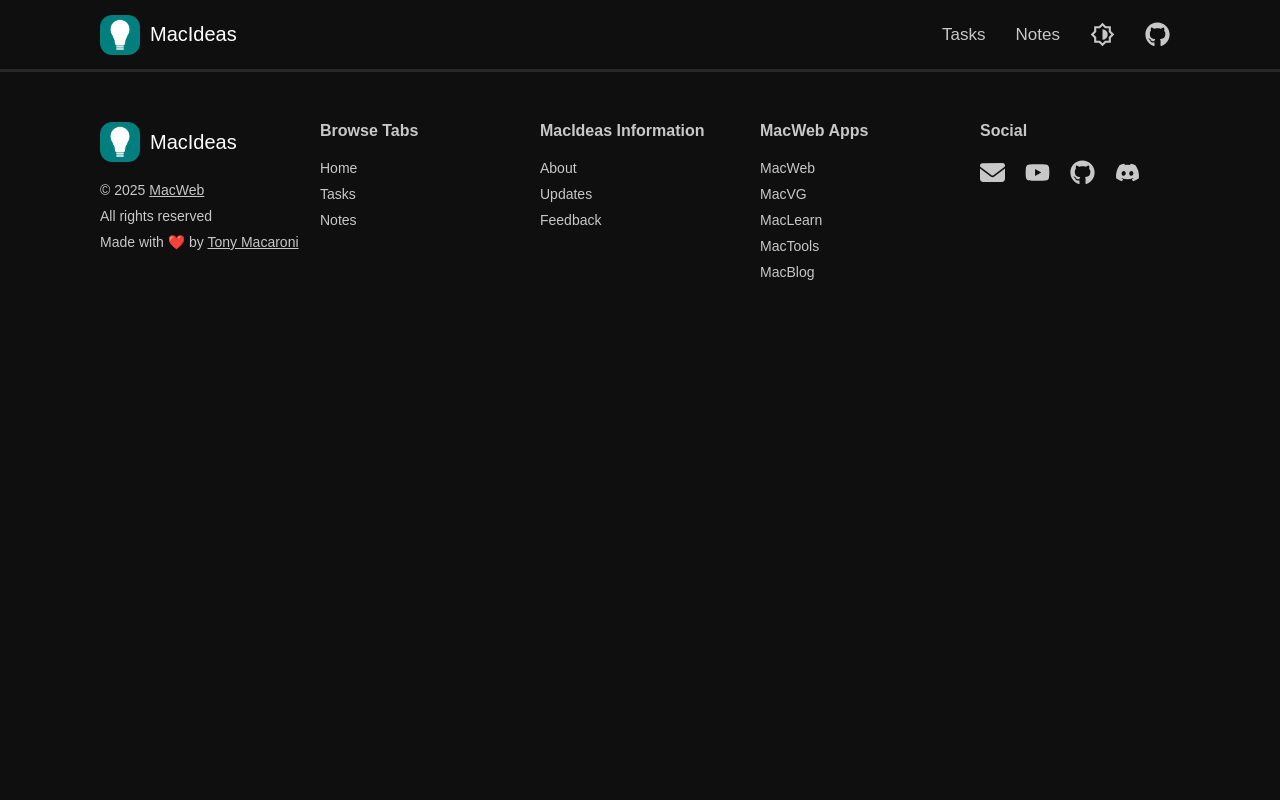
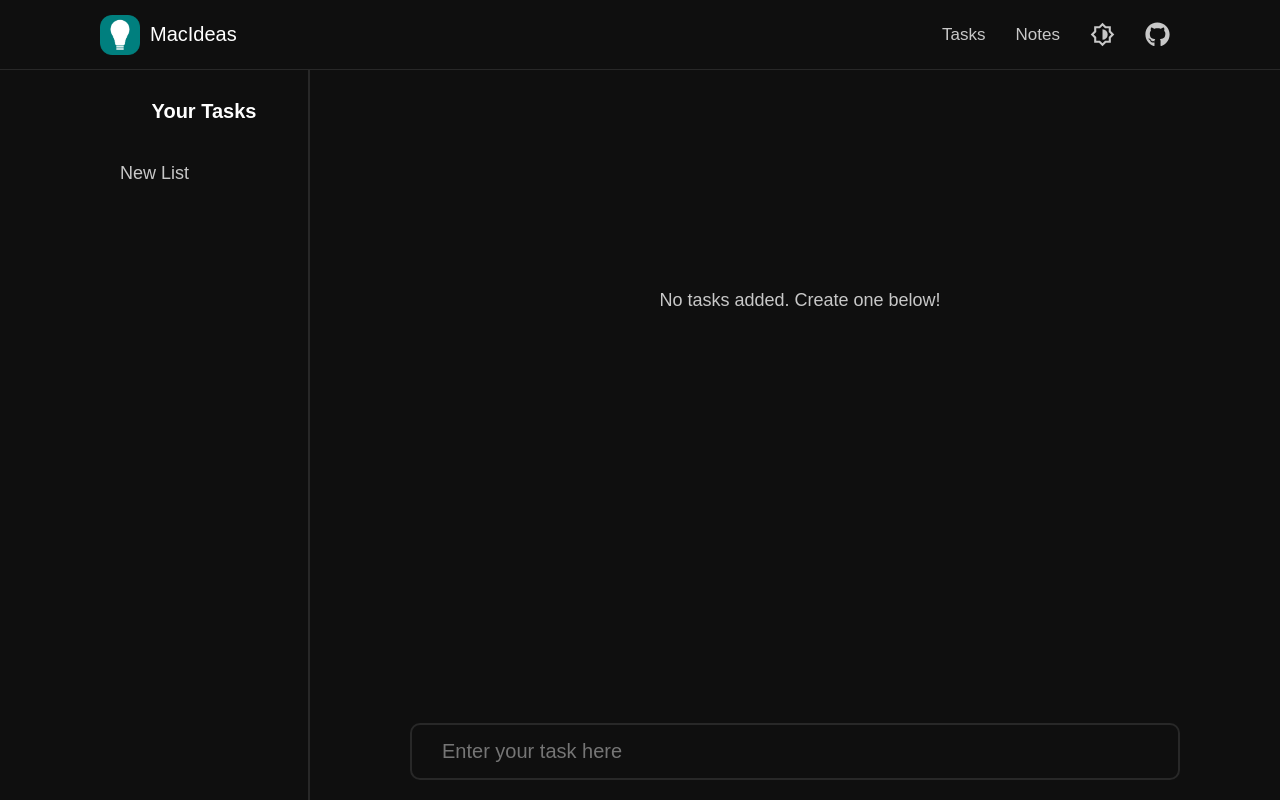
Before and after one commit to Mac-Web/macideas, a React (Vite) app: page /#/tasks/0 in a window 1280 px wide. Built offline with nearby package versions, Linux system fonts and the light colour scheme; a web font is replaced by a local one.

Commit message:
Added basic tasks functionality and support for multiple task lsits

```diff
--- a/index.html
+++ b/index.html
@@ -3,8 +3,8 @@
   <head>
     <meta charset="UTF-8" />
     <meta name="viewport" content="width=device-width, initial-scale=1.0" />
-    <link rel="shortcut icon" href="/public/logo.png" type="image/x-icon" />
-    <title>Home | Macideas</title>
+    <link rel="shortcut icon" href="/logo.png" type="image/x-icon" />
+    <title>Home | MacIdeas</title>
     <link rel="preconnect" href="https://fonts.googleapis.com" />
     <link rel="preconnect" href="https://fonts.gstatic.com" crossorigin />
     <link href="https://fonts.googleapis.com/css2?family=Cal+Sans&display=swap" rel="stylesheet" />
--- a/src/App.jsx
+++ b/src/App.jsx
@@ -3,7 +3,6 @@ import Home from "./pages/Home";
 import Tasks from "./pages/Tasks";
 import Notes from "./pages/Notes";
 import Nav from "./components/Nav";
-import Footer from "./components/Footer";
 
 function App() {
   return (
@@ -12,9 +11,9 @@ function App() {
       <Routes>
         <Route path="/" element={<Home />} />
         <Route path="/tasks" element={<Tasks />} />
+        <Route path="/tasks/:id" element={<Tasks />} />
         <Route path="/notes" element={<Notes />} />
       </Routes>
-      <Footer />
     </HashRouter>
   );
 }
--- /dev/null
+++ b/src/components/Card.jsx
@@ -0,0 +1,18 @@
+import { motion } from "framer-motion";
+
+function Card({ name, type }) {
+  return (
+    <motion.div
+      whileHover={{
+        y: -5,
+        scale: 1.05,
+      }}
+      className="card"
+    >
+      <h3 className="card-type">{type}</h3>
+      <h2 className="card-name">{name}</h2>
+    </motion.div>
+  );
+}
+
+export default Card;
--- /dev/null
+++ b/src/components/Task.jsx
@@ -0,0 +1,16 @@
+function Task({ task, tasks, setTasks, id }) {
+  function handleDelete() {
+    setTasks({ ...tasks, tasks: tasks.tasks.filter((task) => task.id !== id) });
+  }
+
+  return (
+    <div className="tasks-item">
+      {task}
+      <span className="del" onClick={handleDelete}>
+        del
+      </span>
+    </div>
+  );
+}
+
+export default Task;
--- /dev/null
+++ b/src/components/TaskPage.jsx
@@ -0,0 +1,61 @@
+import { useEffect, useState } from "react";
+import Task from "../components/Task";
+
+function TaskPage({ taskLists, setTaskLists, id }) {
+  const [tasks, setTasks] = useState(taskLists[id] || { tasks: [], id: 0, name: "New List" });
+  const [taskId, setTaskId] = useState(taskLists[id]?.id || 0);
+  const [taskInput, setTaskInput] = useState("");
+
+  useEffect(() => {
+    setTasks(taskLists[id] || { tasks: [], id: 0, name: "New List" });
+    setTaskId(taskLists[id]?.id || 0);
+  }, [id]);
+
+  useEffect(() => {
+    localStorage.setItem("macideas-tasks", JSON.stringify(taskLists));
+  }, [taskLists]);
+
+  useEffect(() => {
+    setTaskLists([...taskLists.slice(0, id), tasks, ...taskLists.slice(id + 1)]);
+  }, [tasks]);
+
+  function handleSubmit(e) {
+    e.preventDefault();
+    if (taskInput.trim().length > 0) {
+      let taskList = tasks.tasks;
+      let newTask = { task: taskInput.trim(), id: taskId };
+      if (taskList) {
+        setTasks({ ...tasks, tasks: [...taskList, newTask], id: taskId + 1 });
+      } else {
+        setTasks({ ...tasks, tasks: [newTask], id: taskId + 1 });
+      }
+      setTaskId(taskId + 1);
+      setTaskInput("");
+    }
+  }
+
+  return (
+    <div className="tasks-content">
+      <div className="tasks-list">
+        {tasks.tasks?.length > 0 ? (
+          tasks.tasks.map((task, i) => {
+            return <Task key={i} task={task.task} tasks={tasks} setTasks={setTasks} id={task.id} />;
+          })
+        ) : (
+          <div className="message">No tasks added. Create one below!</div>
+        )}
+      </div>
+      <form className="tasks-bar" onSubmit={(e) => handleSubmit(e)}>
+        <input
+          type="text"
+          value={taskInput}
+          onInput={(e) => setTaskInput(e.target.value)}
+          placeholder="Enter your task here"
+          className="tasks-input"
+        />
+      </form>
+    </div>
+  );
+}
+
+export default TaskPage;
--- a/src/pages/Home.css
+++ b/src/pages/Home.css
@@ -1,11 +1,12 @@
 .wrap {
   padding-inline: 100px;
+  padding-bottom: 50px;
 }
 
 .hero {
   display: flex;
   flex-direction: column;
-    padding-block: 50px;
+  padding-block: 30px;
   align-items: center;
   gap: 20px;
 }
@@ -19,3 +20,33 @@
   color: var(--secondary-text);
   font-size: 18px;
 }
+
+.cards {
+  display: flex;
+  justify-content: center;
+  gap: 30px;
+  padding-bottom: 50px;
+}
+
+.card {
+  border-radius: 10px;
+  width: 200px;
+  display: flex;
+  flex-direction: column;
+  padding: 20px;
+  padding-top: 10px;
+  gap: 5px;
+  border: 2px solid var(--primary-border);
+  cursor: pointer;
+}
+
+.card-type {
+  font-size: 14px;
+  color: var(--secondary-text);
+}
+
+.card-name {
+  font-size: 20px;
+  color: var(--primary-text);
+  line-height: 28px;
+}
--- a/src/pages/Home.jsx
+++ b/src/pages/Home.jsx
@@ -1,13 +1,22 @@
+import { motion } from "framer-motion";
 import "./Home.css";
+import Card from "../components/Card";
+import Footer from "../components/Footer";
 
 function Home() {
   return (
-    <div className="wrap">
+    <motion.div initial={{ opacity: 0, y: 200 }} animate={{ opacity: 1, y: 0 }}>
       <div className="hero">
         <h1 className="hero-title">Welcome back!</h1>
         <p className="hero-description">Select a file below to get started.</p>
       </div>
-    </div>
+      <div className="cards">
+        <Card name="MacVG todo" type="Tasks" />
+        <Card name="Shopping list" type="Tasks" />
+        <Card name="Meeting notes" type="Note" />
+      </div>
+      <Footer />
+    </motion.div>
   );
 }
 
--- /dev/null
+++ b/src/pages/Tasks.css
@@ -0,0 +1,108 @@
+.tasks {
+    display: flex;
+}
+
+.tasks-sidebar {
+    margin-left: 100px;
+    width: 210px;
+    border-right: 2px solid var(--primary-border);
+    height: calc(100vh - 70px);
+}
+
+.sidebar-title {
+    color: var(--primary-text);
+    font-size: 20px;
+    text-align: center;
+    padding-block: 30px;
+}
+
+.sidebar-list {
+    display: flex;
+    flex-direction: column;
+    gap: 10px;
+    list-style: none;
+    padding-right: 15px;
+}
+
+.sidebar-item {
+    color: var(--secondary-text);
+    font-size: 18px;
+    padding: 10px 20px;
+    border-radius: 5px;
+    text-decoration: none;
+    cursor: pointer;
+    transition: background-color 0.3s ease;
+}
+
+.sidebar-item:hover {
+    background-color: var(--secondary-bg);
+}
+
+.tasks-content {
+    flex: 1;
+    position: relative;
+}
+
+.message {
+    text-align: center;
+    color: var(--secondary-text);
+    font-size: 18px;
+    margin-top: 200px;
+}
+
+.tasks-list {
+    display: flex;
+    flex-direction: column;
+    gap: 10px;
+    height: calc(100vh - 160px);
+    overflow: auto;
+    padding-inline: 100px 90px;
+    padding-top: 20px;
+}
+
+.tasks-item {
+    background-color: var(--secondary-bg);
+    border-radius: 5px;
+    color: var(--primary-text);
+    font-size: 18px;
+    padding: 15px 20px;
+    position: relative;
+}
+
+.del {
+    position: absolute;
+    right: 15px;
+}
+
+.tasks-bar {
+    position: absolute;
+    bottom: 20px;
+    left: 100px;
+    width: calc(100% - 200px);
+    border: 2px solid var(--primary-border);
+    border-radius: 10px;
+}
+
+.tasks-input {
+    width: 100%;
+    padding: 15px 30px;
+    border: none;
+    outline: none;
+    background-color: transparent;
+    color: var(--primary-text);
+    font-size: 20px;
+}
+
+.tasks-list::-webkit-scrollbar {
+    width: 10px;
+}
+
+.tasks-list::-webkit-scrollbar-thumb {
+    background-color: var(--secondary-text);
+    border-radius: 10px;
+    border: 2px solid var(--primary-bg);
+}
+
+.tasks-list::-webkit-scrollbar-thumb:hover {
+    background-color: var(--primary-text);
+}
--- a/src/pages/Tasks.jsx
+++ b/src/pages/Tasks.jsx
@@ -1,9 +1,32 @@
+import { useParams, Link } from "react-router";
+import { motion } from "framer-motion";
+import { useState } from "react";
+import TaskPage from "../components/TaskPage";
+import "./Tasks.css";
+
 function Tasks() {
+  const { id } = useParams();
+  const [taskLists, setTaskLists] = useState(JSON.parse(localStorage.getItem("macideas-tasks")) || []);
+
   return (
-    <div>
+    <motion.div initial={{ opacity: 0, y: 200 }} animate={{ opacity: 1, y: 0 }}>
       <title>Tasks | MacIdeas</title>
-      Tasks
-    </div>
+      <div className="tasks">
+        <div className="tasks-sidebar">
+          <h2 className="sidebar-title">Your Tasks</h2>
+          <ul className="sidebar-list">
+            {taskLists.map((taskList, i) => {
+              return (
+                <Link key={i} to={`/tasks/${i}`} className="sidebar-item">
+                  {taskList.name}
+                </Link>
+              );
+            })}
+          </ul>
+        </div>
+        <TaskPage taskLists={taskLists} setTaskLists={setTaskLists} id={parseInt(id) || 0} />
+      </div>
+    </motion.div>
   );
 }
 
```
Lines whose indentation alone changed are shown as unchanged.
